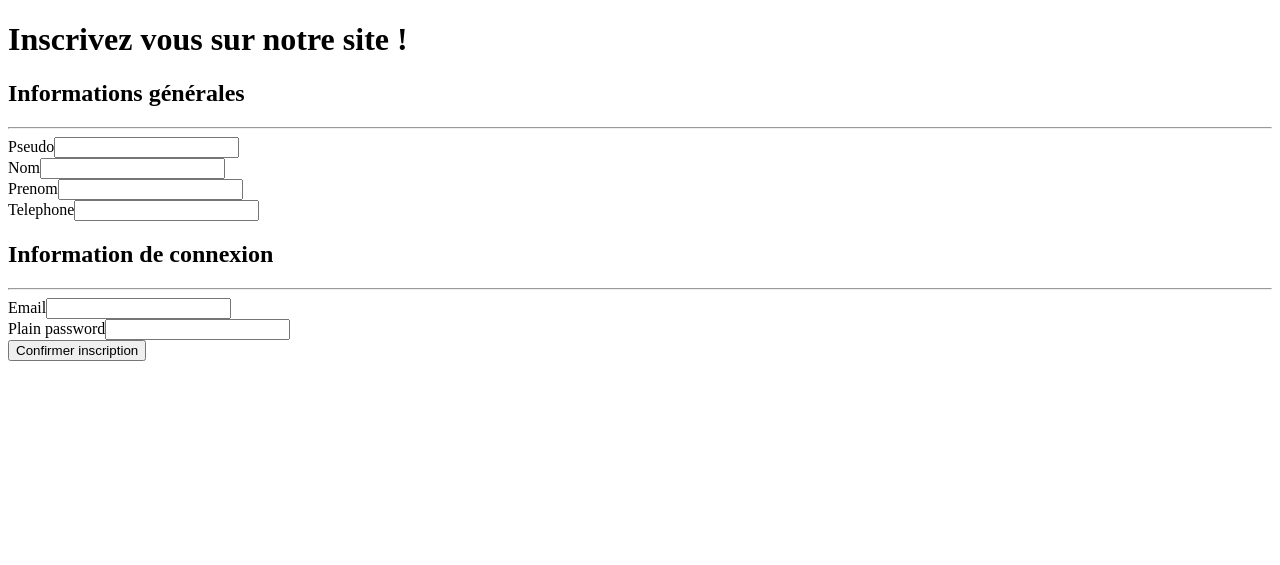
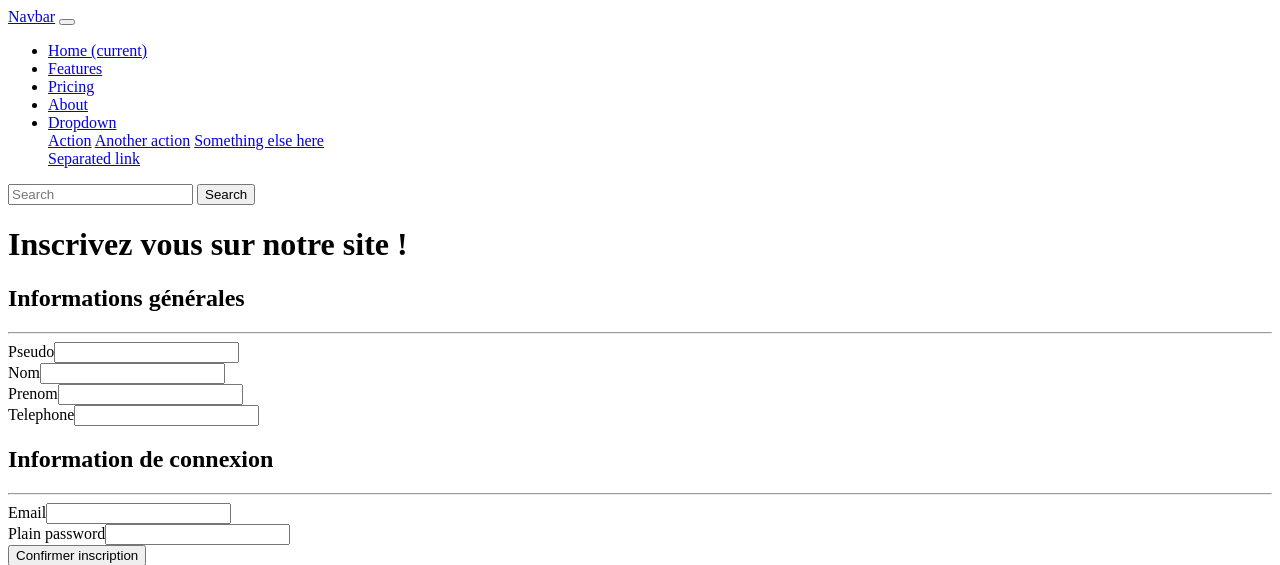
Before and after one commit to JunkoCode/projetsortir.com, a Symfony app: template templates/registration/register.html.twig in a window 1280 px wide. Shown: the top 565 px of the page. Run offline with Twig, Linux system fonts and the light colour scheme; the template is opened without the code that fills it, so the values that code supplies are empty; form fields are guessed from the names that the template uses; some libraries are stand-ins or nearby versions.

Commit message:
Ajout navbar et footer

```diff
--- a/templates/base.html.twig
+++ b/templates/base.html.twig
@@ -1,5 +1,5 @@
 <!DOCTYPE html>
-<html>
+<html lang="fr">
     <head>
         <meta charset="UTF-8">
         <title>{% block title %}Welcome!{% endblock %}</title>
@@ -14,6 +14,8 @@
         {% endblock %}
     </head>
     <body>
+        {% include 'partials/header.html.twig' %}
         {% block body %}{% endblock %}
+        {% include 'partials/footer.html.twig' %}
     </body>
 </html>
--- /dev/null
+++ b/templates/partials/header.html.twig
@@ -0,0 +1,40 @@
+<nav class="navbar navbar-expand-lg navbar-light bg-light">
+    <div class="container-fluid">
+        <a class="navbar-brand" href="#">Navbar</a>
+        <button class="navbar-toggler" type="button" data-bs-toggle="collapse" data-bs-target="#navbarColor03" aria-controls="navbarColor03" aria-expanded="false" aria-label="Toggle navigation">
+            <span class="navbar-toggler-icon"></span>
+        </button>
+        <div class="collapse navbar-collapse" id="navbarColor03">
+            <ul class="navbar-nav me-auto">
+                <li class="nav-item">
+                    <a class="nav-link active" href="#">Home
+                        <span class="visually-hidden">(current)</span>
+                    </a>
+                </li>
+                <li class="nav-item">
+                    <a class="nav-link" href="#">Features</a>
+                </li>
+                <li class="nav-item">
+                    <a class="nav-link" href="#">Pricing</a>
+                </li>
+                <li class="nav-item">
+                    <a class="nav-link" href="#">About</a>
+                </li>
+                <li class="nav-item dropdown">
+                    <a class="nav-link dropdown-toggle" data-bs-toggle="dropdown" href="#" role="button" aria-haspopup="true" aria-expanded="false">Dropdown</a>
+                    <div class="dropdown-menu">
+                        <a class="dropdown-item" href="#">Action</a>
+                        <a class="dropdown-item" href="#">Another action</a>
+                        <a class="dropdown-item" href="#">Something else here</a>
+                        <div class="dropdown-divider"></div>
+                        <a class="dropdown-item" href="#">Separated link</a>
+                    </div>
+                </li>
+            </ul>
+            <form class="d-flex">
+                <input class="form-control me-sm-2" type="text" placeholder="Search">
+                <button class="btn btn-secondary my-2 my-sm-0" type="submit">Search</button>
+            </form>
+        </div>
+    </div>
+</nav>
```
Also changed, not shown: migrations/Version20220823090453.php (added, +33 -0 lines), templates/partials/footer.html.twig (added), 1 other file.
